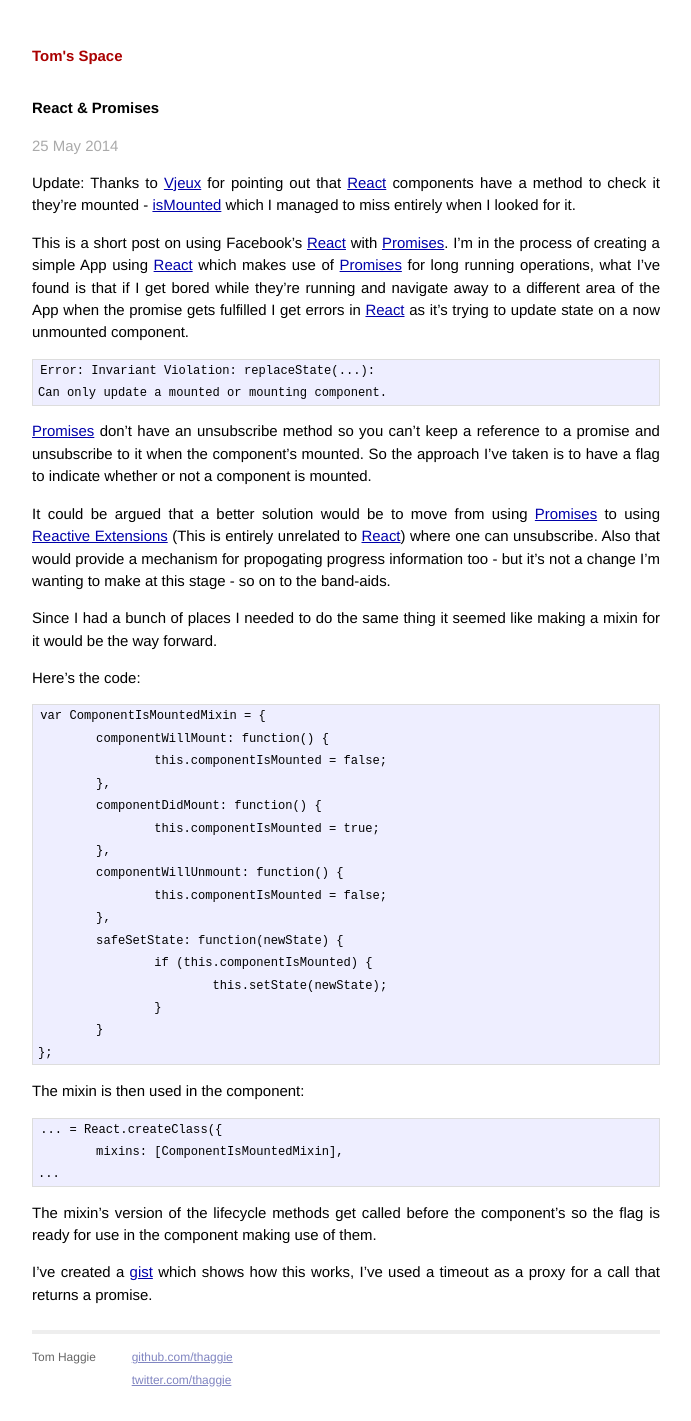
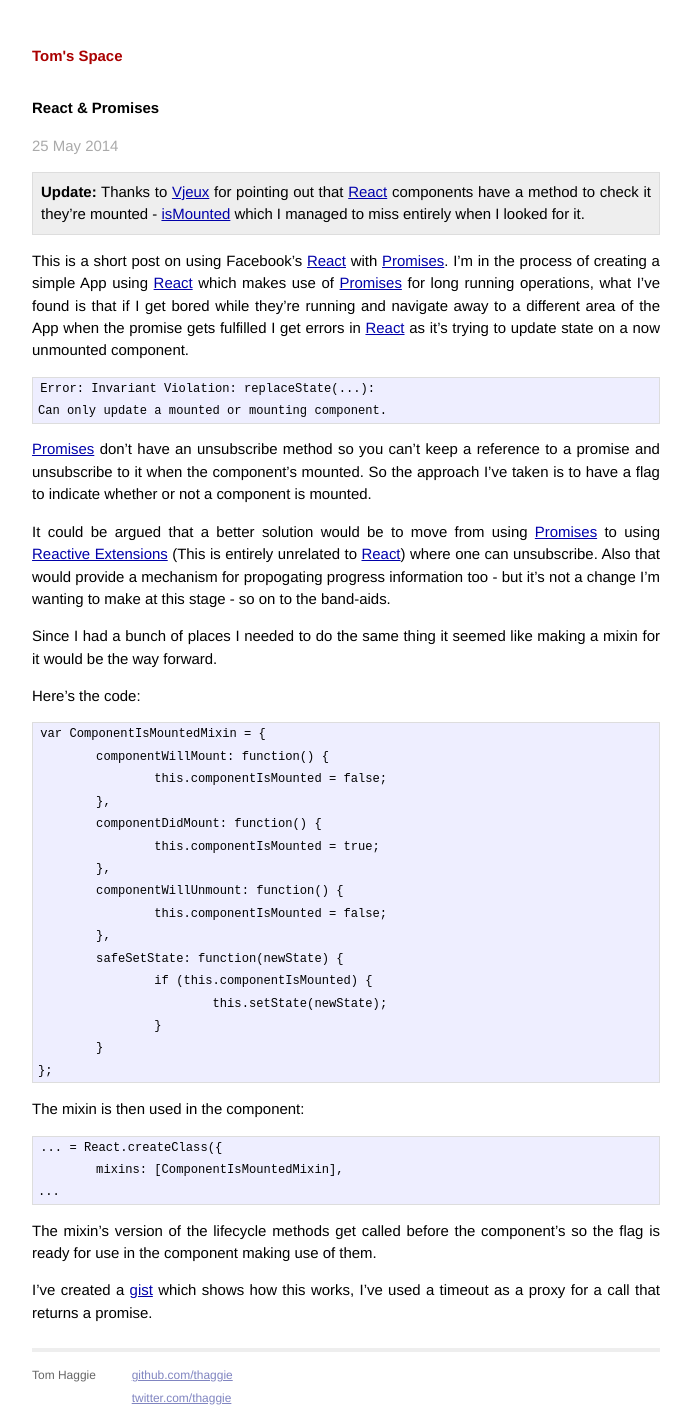
Before and after one commit to thaggie/thaggie.github.io, a Jekyll site: the page built from _posts/2014-05-25-react-and-promises.markdown, in a window 1280 px wide. Shown: the whole page, without its empty margins (294-985 px from the left). Built offline with Jekyll 4.4.1, drawn with Linux system fonts in a browser that asks for light colours; Markdown is read by kramdown in place of the engine named in the settings; some of the changed lines change nothing that is shown.

Commit message:
Fixed up styling of blockquotes

````diff
--- a/_posts/2014-05-25-react-and-promises.markdown
+++ b/_posts/2014-05-25-react-and-promises.markdown
@@ -5,18 +5,18 @@
 categories:
 ---
 
-> Update:  Thanks to [Vjeux](https://twitter.com/Vjeux) for pointing out that [React](http://facebook.github.io/react) components have a method to check it they're mounted - [isMounted](http://facebook.github.io/react/docs/component-api.html#ismounted) which I managed to miss entirely when I looked for it.
+> **Update:**  Thanks to [Vjeux][] for pointing out that [React][] components have a method to check it they're mounted - [isMounted][] which I managed to miss entirely when I looked for it.
 
-This is a short post on using Facebook's [React](http://facebook.github.io/react) with [Promises](https://www.promisejs.org). I'm in the process of creating a simple App using [React](http://facebook.github.io/react) which makes use of [Promises](https://www.promisejs.org) for long running operations, what I've found is that if I get bored while they're running and navigate away to a different area of the App when the promise gets fulfilled I get errors in [React](http://facebook.github.io/react) as it's trying to update state on a now unmounted component.
+This is a short post on using Facebook's [React][] with [Promises][]. I'm in the process of creating a simple App using [React][] which makes use of [Promises][] for long running operations, what I've found is that if I get bored while they're running and navigate away to a different area of the App when the promise gets fulfilled I get errors in [React][] as it's trying to update state on a now unmounted component.
 
 ```
 Error: Invariant Violation: replaceState(...):
 Can only update a mounted or mounting component.
 ```
 
-[Promises](https://www.promisejs.org) don't have an unsubscribe method so you can't keep a reference to a promise and unsubscribe to it when the component's mounted. So the approach I've taken is to have a flag to indicate whether or not a component is mounted.
+[Promises][] don't have an unsubscribe method so you can't keep a reference to a promise and unsubscribe to it when the component's mounted. So the approach I've taken is to have a flag to indicate whether or not a component is mounted.
 
-It could be argued that a better solution would be to move from using [Promises](https://www.promisejs.org) to using [Reactive Extensions](http://reactive-extensions.github.io/RxJS) (This is entirely unrelated to [React](http://facebook.github.io/react)) where one can unsubscribe. Also that would provide a mechanism for propogating progress information too - but it's not a change I'm wanting to make at this stage - so on to the band-aids.
+It could be argued that a better solution would be to move from using [Promises][] to using [Reactive Extensions][] (This is entirely unrelated to [React][]) where one can unsubscribe. Also that would provide a mechanism for propogating progress information too - but it's not a change I'm wanting to make at this stage - so on to the band-aids.
 
 Since I had a bunch of places I needed to do the same thing it seemed like making a mixin for it would be the way forward.
 
@@ -51,4 +51,11 @@
 
 The mixin's version of the lifecycle methods get called before the component's so the flag is ready for use in the component making use of them.
 
-I've created a [gist](https://gist.github.com/thaggie/aed336e9e67be4696002) which shows how this works, I've used a timeout as a proxy for a call that returns a promise.
+I've created a [gist][] which shows how this works, I've used a timeout as a proxy for a call that returns a promise.
+
+[Vjeux]: https://twitter.com/Vjeux
+[React]: http://facebook.github.io/react
+[isMounted]: http://facebook.github.io/react/docs/component-api.html#ismounted
+[Promises]: https://www.promisejs.org
+[Reactive Extensions]: http://reactive-extensions.github.io/RxJS
+[gist]: https://gist.github.com/thaggie/aed336e9e67be4696002
--- a/css/main.css
+++ b/css/main.css
@@ -158,3 +158,9 @@
 .post pre.terminal code {
   background-color: #333;
 }
+
+blockquote p {
+  background-color: #eee;
+  padding: 8px;
+  border: 1px solid #ddd;
+}
````
